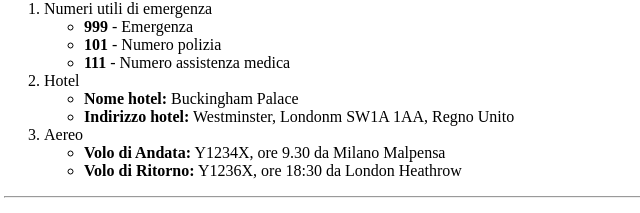
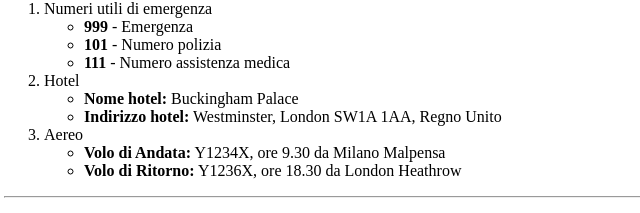
Before and after one commit to Domenico-Lo-Giudice/html-london-trip, a plain HTML site: page index.html in a window 1280 px wide. Shown: the part 1096-1309 px from the top of the page, 4-644 px from the left. Drawn offline with Linux system fonts and the light colour scheme.

Commit message:
Some syntactic adjustment

```diff
--- a/index.html
+++ b/index.html
@@ -101,14 +101,14 @@
             <li>Hotel
                 <ul>
                     <li> <b>Nome hotel:</b> Buckingham Palace</li>
-                    <li> <b>Indirizzo hotel:</b> Westminster, Londonm SW1A 1AA, Regno Unito</li>
+                    <li> <b>Indirizzo hotel:</b> Westminster, London SW1A 1AA, Regno Unito</li>
                 </ul>
             </li>
 
             <li>Aereo
                 <ul>
                     <li> <b>Volo di Andata:</b> Y1234X, ore 9.30 da Milano Malpensa</li>
-                    <li> <b>Volo di Ritorno:</b> Y1236X, ore 18:30 da London Heathrow</li>
+                    <li> <b>Volo di Ritorno:</b> Y1236X, ore 18.30 da London Heathrow</li>
                 </ul>
             </li>
         </ol>
```
